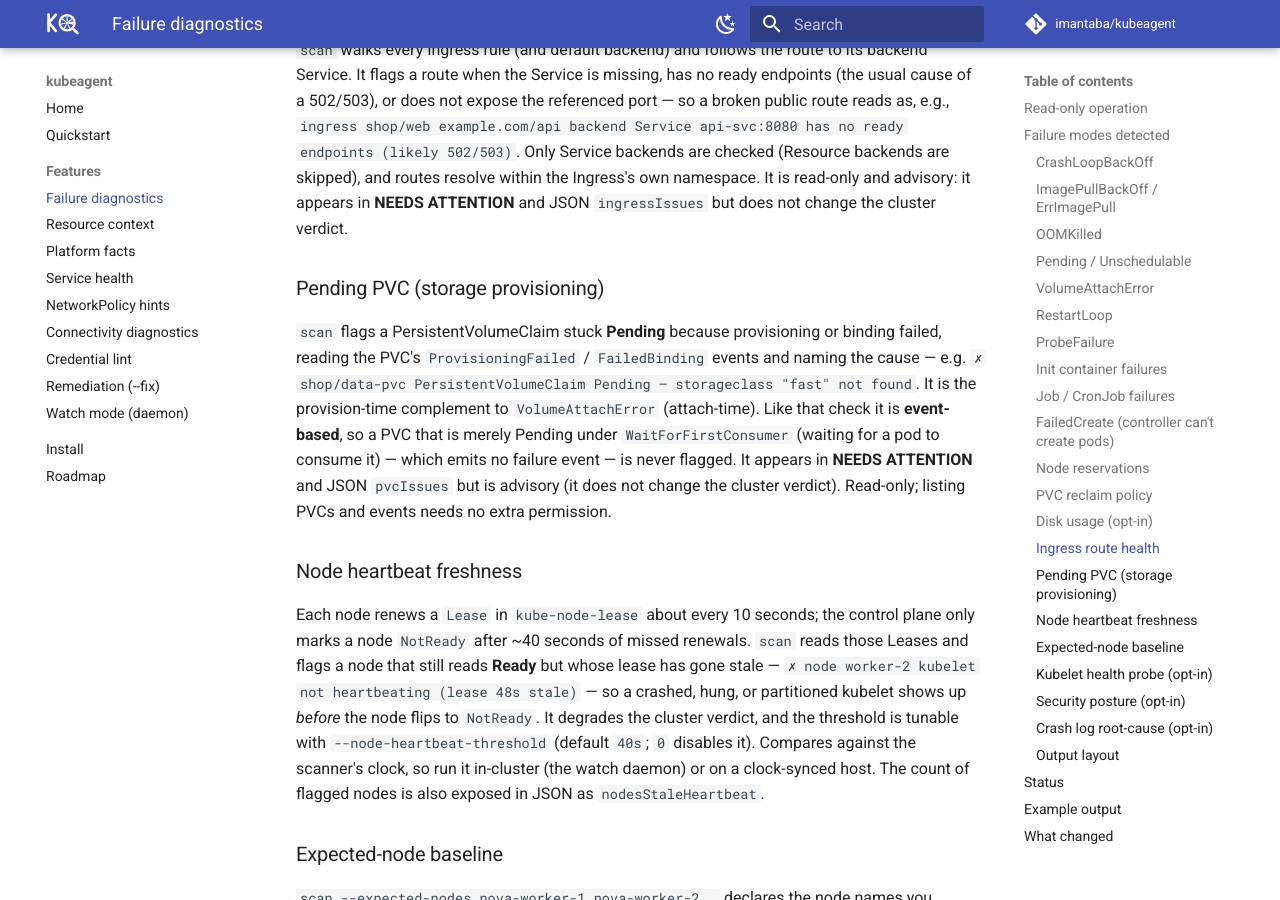
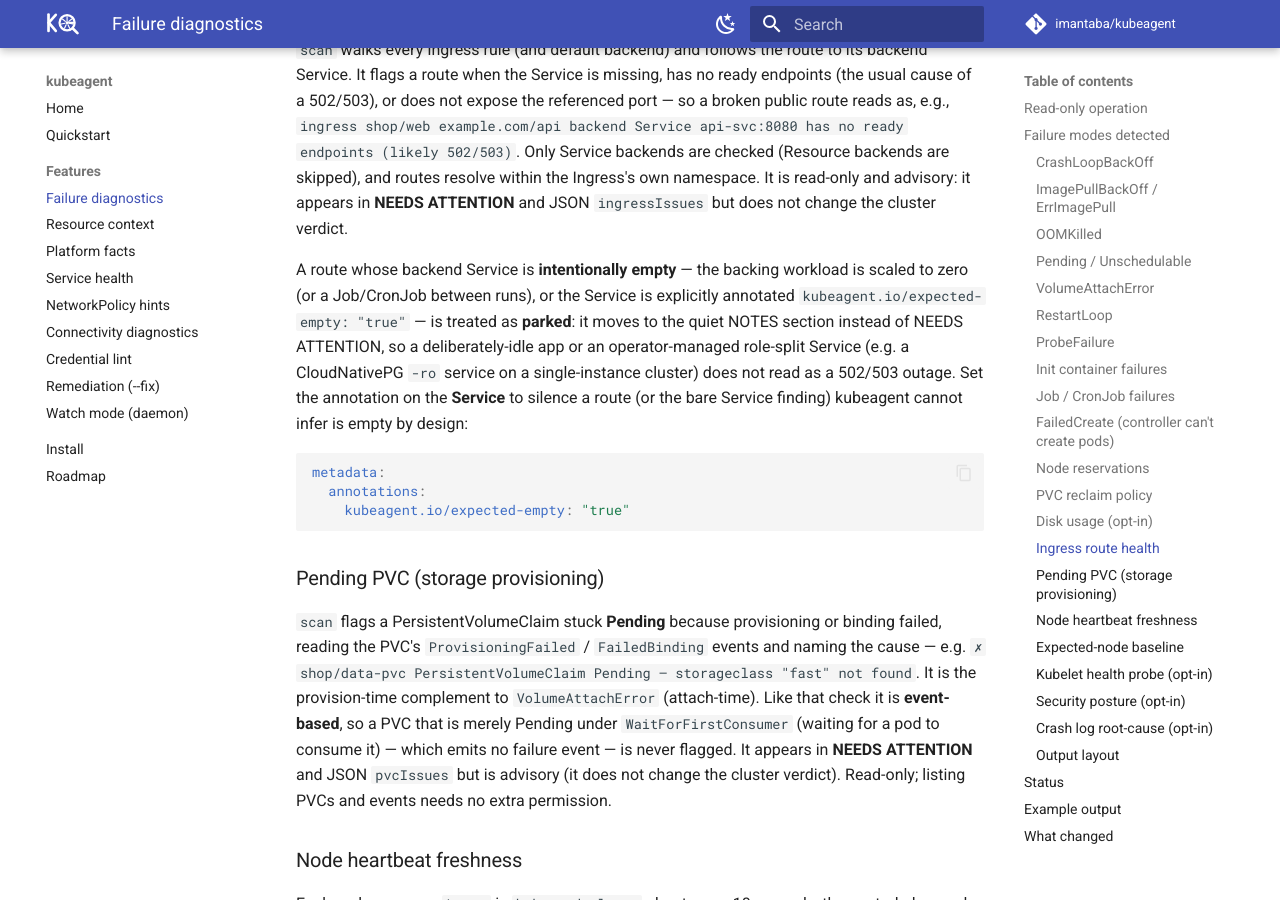
Before and after one commit to imantaba/kubeagent, an MkDocs documentation site: the page built from website/docs/features/diagnostics.md, in a window 1280 px wide and 900 px high, scrolled down 3602 px. Built offline with MkDocs 1.6.1 and Material for MkDocs 9.7.7, drawn with Linux system fonts in a browser that asks for light colours; comment, search, counter and statistics services are not loaded.

Commit message:
docs: document parked (intentionally-empty) endpoints + annotation

````diff
--- a/website/docs/features/diagnostics.md
+++ b/website/docs/features/diagnostics.md
@@ -154,6 +154,14 @@ example.com/api backend Service api-svc:8080 has no ready endpoints (likely
 routes resolve within the Ingress's own namespace. It is read-only and advisory:
 it appears in **NEEDS ATTENTION** and JSON `ingressIssues` but does not change
 the cluster verdict.
+
+A route whose backend Service is **intentionally empty** — the backing workload is scaled to zero (or a Job/CronJob between runs), or the Service is explicitly annotated `kubeagent.io/expected-empty: "true"` — is treated as **parked**: it moves to the quiet NOTES section instead of NEEDS ATTENTION, so a deliberately-idle app or an operator-managed role-split Service (e.g. a CloudNativePG `-ro` service on a single-instance cluster) does not read as a 502/503 outage. Set the annotation on the **Service** to silence a route (or the bare Service finding) kubeagent cannot infer is empty by design:
+
+```yaml
+metadata:
+  annotations:
+    kubeagent.io/expected-empty: "true"
+```
 
 ### Pending PVC (storage provisioning)
 
````
Also changed, not shown: CHANGELOG.md, README.md.
